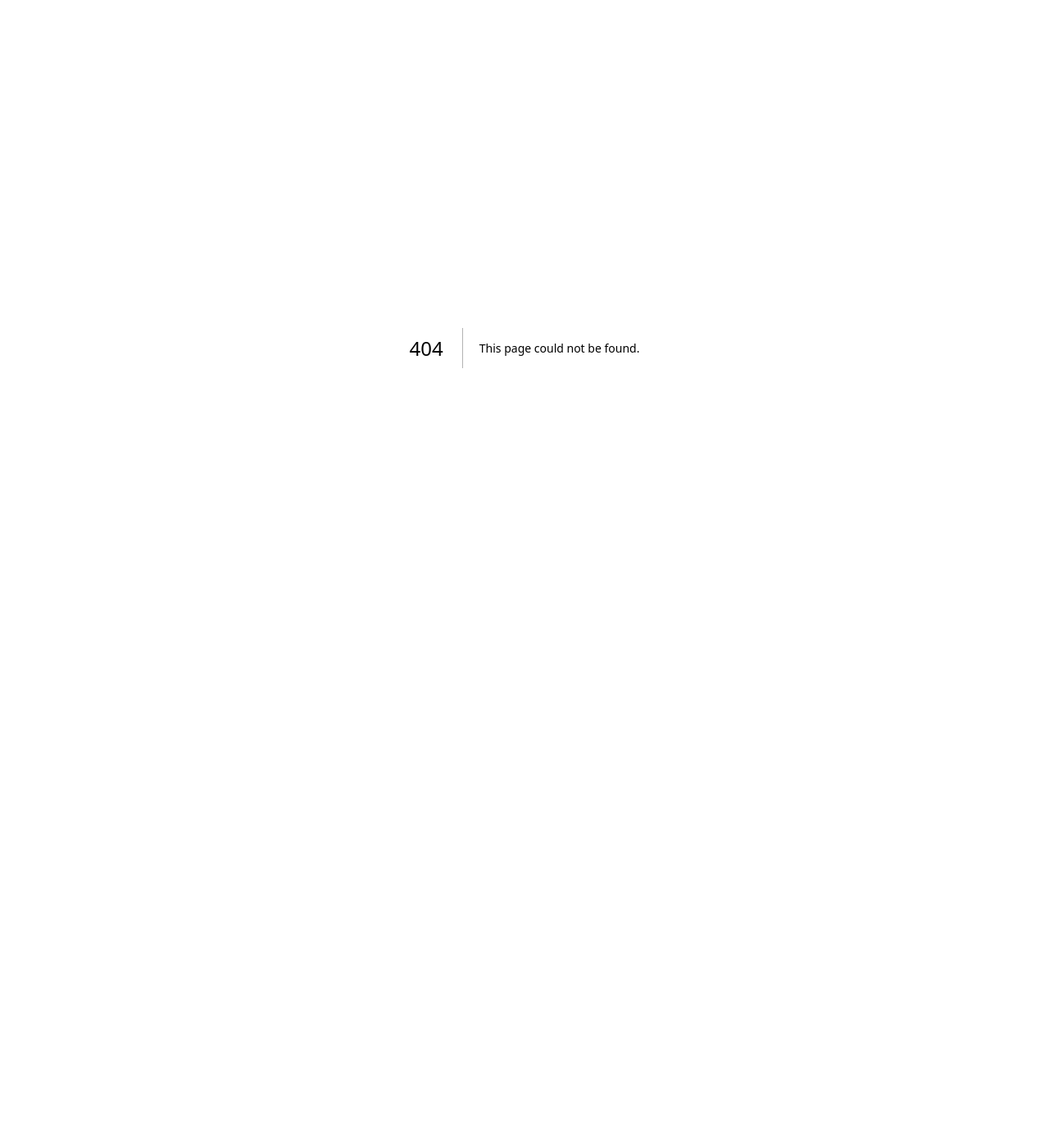
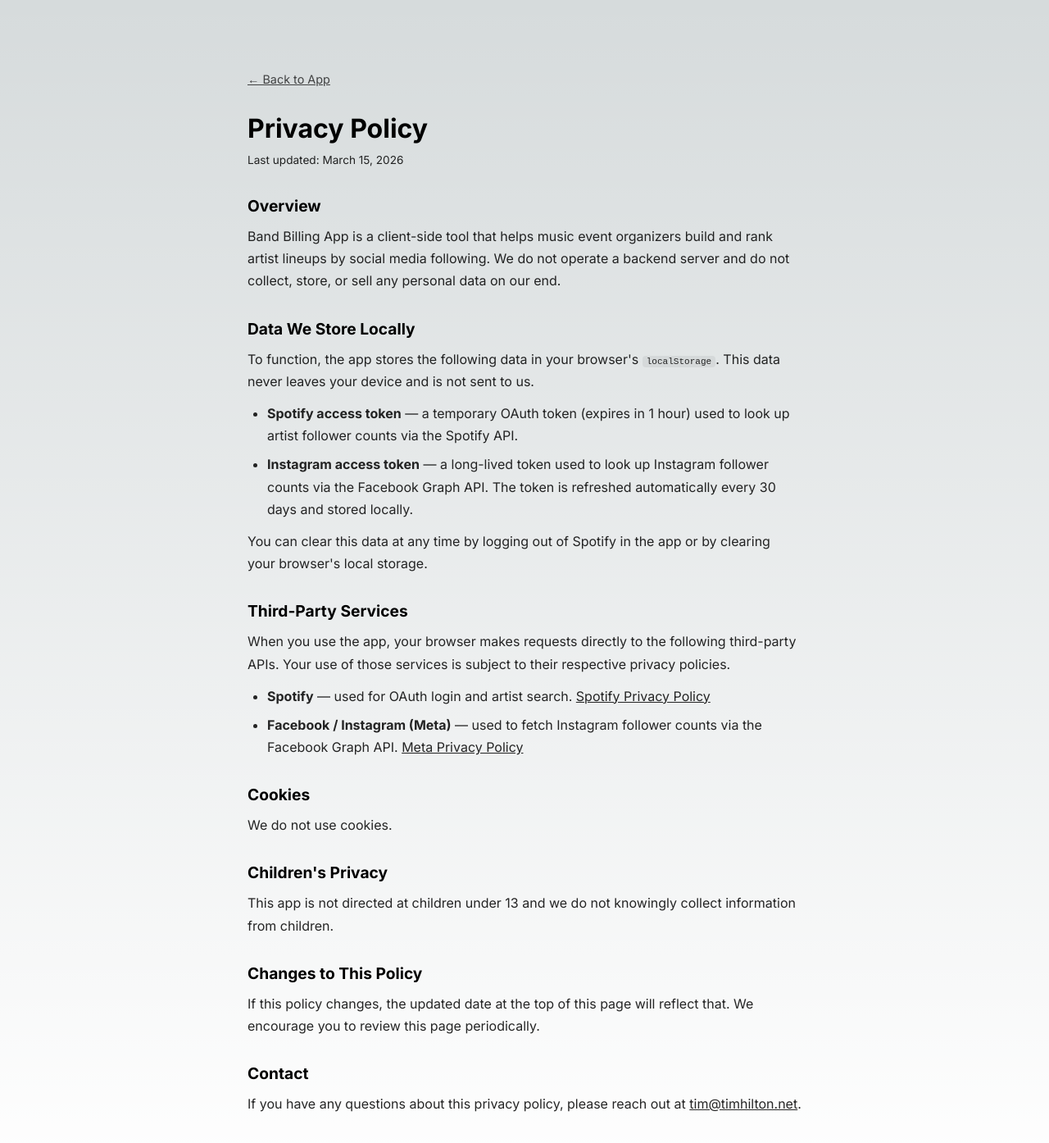
Before and after one commit to timhilton/band-billing-app, a Next.js app: page /privacy in a window 1280 px wide. Before the commit this address had no page. Shown: the top 1394 px of the page at 82% size. Before the commit the page ends 848 px from the top, so only its background shows below. Built offline with nearby package versions, Linux system fonts and the light colour scheme.

Commit message:
updates token logic, adds privacy policy

```diff
--- /dev/null
+++ b/src/app/privacy/page.jsx
@@ -0,0 +1,103 @@
+import Link from 'next/link';
+import styles from './privacy.module.css';
+
+export const metadata = {
+  title: 'Privacy Policy — Band Billing App',
+};
+
+export default function PrivacyPolicy() {
+  return (
+    <main className={styles.main}>
+      <nav className={styles.nav}>
+        <Link href="/">&larr; Back to App</Link>
+      </nav>
+
+      <h1>Privacy Policy</h1>
+      <p className={styles.updated}>Last updated: March 15, 2026</p>
+
+      <section>
+        <h2>Overview</h2>
+        <p>
+          Band Billing App is a client-side tool that helps music event organizers build and rank
+          artist lineups by social media following. We do not operate a backend server and do not
+          collect, store, or sell any personal data on our end.
+        </p>
+      </section>
+
+      <section>
+        <h2>Data We Store Locally</h2>
+        <p>
+          To function, the app stores the following data in your browser&apos;s <code>localStorage</code>.
+          This data never leaves your device and is not sent to us.
+        </p>
+        <ul>
+          <li>
+            <strong>Spotify access token</strong> — a temporary OAuth token (expires in 1 hour)
+            used to look up artist follower counts via the Spotify API.
+          </li>
+          <li>
+            <strong>Instagram access token</strong> — a long-lived token used to look up Instagram
+            follower counts via the Facebook Graph API. The token is refreshed automatically every
+            30 days and stored locally.
+          </li>
+        </ul>
+        <p>
+          You can clear this data at any time by logging out of Spotify in the app or by clearing
+          your browser&apos;s local storage.
+        </p>
+      </section>
+
+      <section>
+        <h2>Third-Party Services</h2>
+        <p>
+          When you use the app, your browser makes requests directly to the following third-party
+          APIs. Your use of those services is subject to their respective privacy policies.
+        </p>
+        <ul>
+          <li>
+            <strong>Spotify</strong> — used for OAuth login and artist search.{' '}
+            <a href="https://www.spotify.com/us/legal/privacy-policy/" target="_blank" rel="noopener noreferrer">
+              Spotify Privacy Policy
+            </a>
+          </li>
+          <li>
+            <strong>Facebook / Instagram (Meta)</strong> — used to fetch Instagram follower counts
+            via the Facebook Graph API.{' '}
+            <a href="https://www.facebook.com/privacy/policy/" target="_blank" rel="noopener noreferrer">
+              Meta Privacy Policy
+            </a>
+          </li>
+        </ul>
+      </section>
+
+      <section>
+        <h2>Cookies</h2>
+        <p>We do not use cookies.</p>
+      </section>
+
+      <section>
+        <h2>Children&apos;s Privacy</h2>
+        <p>
+          This app is not directed at children under 13 and we do not knowingly collect information
+          from children.
+        </p>
+      </section>
+
+      <section>
+        <h2>Changes to This Policy</h2>
+        <p>
+          If this policy changes, the updated date at the top of this page will reflect that. We
+          encourage you to review this page periodically.
+        </p>
+      </section>
+
+      <section>
+        <h2>Contact</h2>
+        <p>
+          If you have any questions about this privacy policy, please reach out at{' '}
+          <a href="mailto:tim@timhilton.net">tim@timhilton.net</a>.
+        </p>
+      </section>
+    </main>
+  );
+}
--- /dev/null
+++ b/src/app/privacy/privacy.module.css
@@ -0,0 +1,65 @@
+.main {
+  max-width: 740px;
+  margin: 0 auto;
+  padding: 4rem 2rem;
+  display: flex;
+  flex-direction: column;
+  gap: 2rem;
+}
+
+.nav {
+  font-size: 0.9rem;
+}
+
+.nav a {
+  text-decoration: underline;
+  opacity: 0.7;
+}
+
+.nav a:hover {
+  opacity: 1;
+}
+
+.main h1 {
+  font-size: 2rem;
+}
+
+.updated {
+  opacity: 0.6;
+  font-size: 0.85rem;
+  margin-top: -1.5rem;
+}
+
+.main section {
+  display: flex;
+  flex-direction: column;
+  gap: 0.75rem;
+}
+
+.main h2 {
+  font-size: 1.2rem;
+}
+
+.main p,
+.main li {
+  line-height: 1.7;
+  opacity: 0.85;
+}
+
+.main ul {
+  padding-left: 1.5rem;
+  display: flex;
+  flex-direction: column;
+  gap: 0.5rem;
+}
+
+.main a {
+  text-decoration: underline;
+}
+
+.main code {
+  font-size: 0.85em;
+  background: rgba(128, 128, 128, 0.15);
+  padding: 1px 5px;
+  border-radius: 4px;
+}
```
Also changed, not shown: src/app/components/CreateArtistForm.jsx (+42 -5 lines), src/app/page.jsx (+27 -7 lines).
